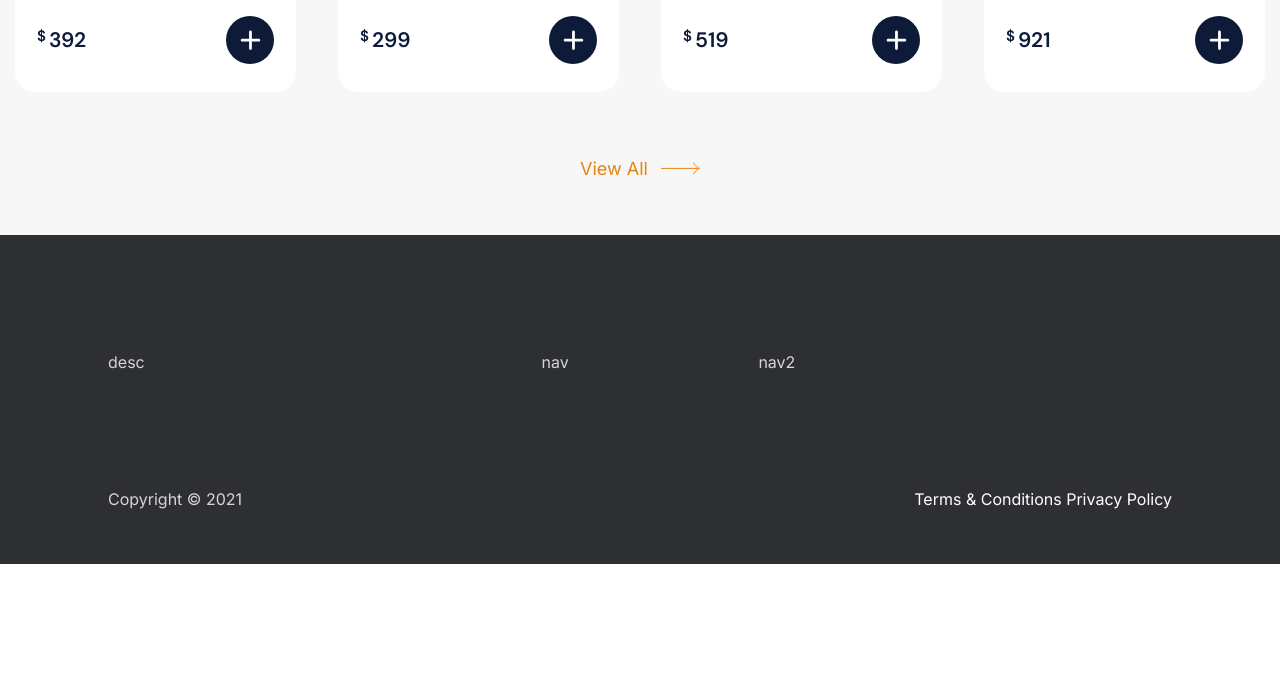
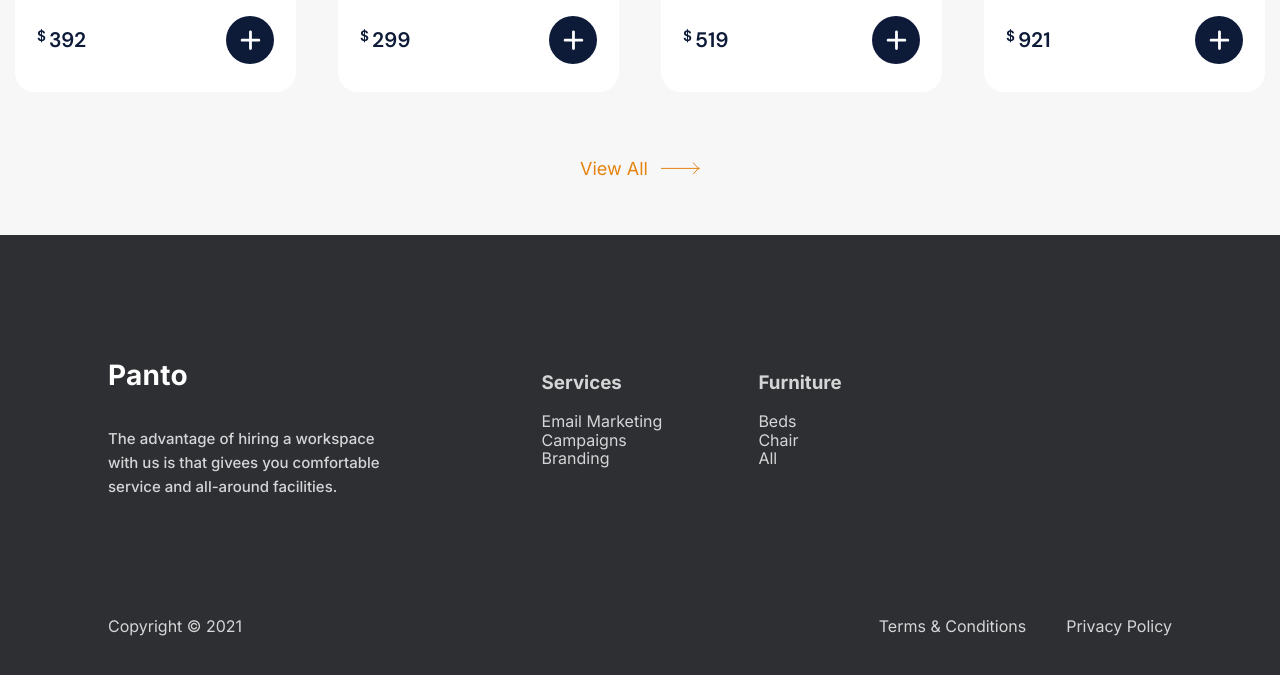
Before and after one commit to NazarZhuvaka/Panto-furniture, a plain HTML site: page index.html in a window 1280 px wide. Shown: the part 2047-2722 px from the top of the page. Before the commit the page ends 2611 px from the top, so only its background shows below. Drawn offline with nearby package versions, Linux system fonts and the light colour scheme.

Commit message:
footer-nav

```diff
--- a/Scss/components/_footer.scss
+++ b/Scss/components/_footer.scss
@@ -2,6 +2,10 @@
     padding: 118px 0 56px;
     background-color: var(--c-footer-bg);
     color: rgba(255, 255, 255, 0.8);
+
+    a{
+        color: rgba(255, 255, 255, 0.8);
+    }
 
     &__row {
         display: flex;
@@ -16,11 +20,29 @@
         gap: 20px;
     }
 
+
+
+	&__desc {
+        font-weight: 500;
+        font-size: 15px;
+        line-height: 1.6;
+
+        p + p {
+            margin-top: 1em;
+        }
+
+        p {
+            margin: 0;
+        }
+		}
+
+	&__logo {
+        margin-bottom: 29px;
+		}
+
+
     &__container{
         max-width: 1094px;
-    }
-
-    &__desc {
     }
 
     &__nav {
@@ -30,11 +52,19 @@
         }
     }
 
-    &__copyright {
-    }
 
     &__links {
+        display: flex;
+        gap: 40px;
     }
 
 
+    &__nav-title {
+    }
+
+    &__list {
+    }
+
+    &__list-item {
+    }
 }
--- a/Scss/components/_header.scss
+++ b/Scss/components/_header.scss
@@ -111,10 +111,6 @@
 
   &__logo {
     align-self: center;
-    font-weight: 700;
-    font-size: 28px;
-    letter-spacing: 0.28px;
-    text-transform: capitalize;
   }
 
   &__cart {
--- /dev/null
+++ b/Scss/components/_logo.scss
@@ -0,0 +1,7 @@
+.logo{
+    font-weight: 700;
+    font-size: 28px;
+    letter-spacing: 0.28px;
+    text-transform: capitalize;
+    color: #fff !important;
+}
--- a/Scss/main.scss
+++ b/Scss/main.scss
@@ -17,3 +17,4 @@
 @import "./components/card";
 @import "./components/slider";
 @import "./components/footer";
+@import "./components/logo";
--- a/index.html
+++ b/index.html
@@ -11,7 +11,10 @@
     <header class="header">
       <div class="container header__container">
         <nav class="header__nav">
-          <a href="/" class="header__logo">Panto</a>
+
+          <div class="header__logo">
+            <a href="/" class="logo">Panto</a>
+          </div>
 
           <ul class="nav-list">
             <li class="nav-list__item">
@@ -523,9 +526,31 @@
       <div class="container footer__container">
         <div class="footer-grid">
 
-          <div class="footer__desc">desc</div>
-          <div class="footer__nav footer__nav--services">nav</div>
-          <div class="footer__nav">nav2</div>
+          <div class="footer__desc">
+            <div class="footer__logo">
+              <a href="/" class="logo">Panto</a>
+            </div>
+            <p>The advantage of hiring a workspace with us is that givees you comfortable service and all-around facilities.</p>
+          </div>
+
+          <nav class="footer__nav footer__nav--services">
+            <h3 class="footer__nav-title">Services</h3>
+            <ul class="footer__list">
+              <li class="footer__list-item"><a href="#">Email Marketing</a></li>
+              <li class="footer__list-item"><a href="#">Campaigns</a></li>
+              <li class="footer__list-item"><a href="#">Branding</a></li>
+            </ul>
+          </nav>
+
+
+          <nav class="footer__nav">
+            <h3 class="footer__nav-title">Furniture</h3>
+            <ul class="footer__list">
+              <li class="footer__list-item"><a href="#">Beds</a></li>
+              <li class="footer__list-item"><a href="#">Chair</a></li>
+              <li class="footer__list-item"><a href="#">All</a></li>
+            </ul>
+          </nav>
 
         </div>
 
```
Also changed, not shown: css/main.css, 1 other file.
